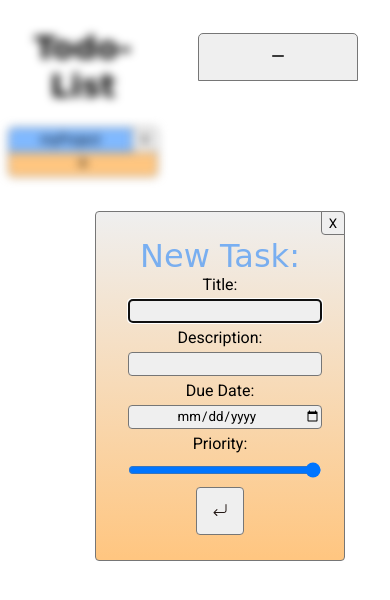
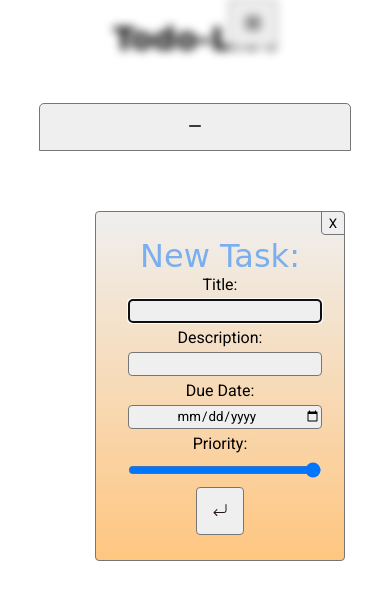
Before and after one commit to bbqbop/todo-list, a website built with webpack: page index.html in a window 390 px wide. Both pictures are taken after a click on the button "+ add new task (space)". Built offline with nearby package versions, Linux system fonts and the light colour scheme; a web font is replaced by a local one.

Commit message:
add hamburger button & media query

```diff
--- a/src/icons.js
+++ b/src/icons.js
@@ -1,4 +1,4 @@
-export { iconPlus, iconMinus, iconDelete, iconEnter };
+export { iconPlus, iconMinus, iconHamburger, iconEnter };
 
 const iconPlus = document.createElement('p');
 iconPlus.innerHTML = '<?xml version="1.0" ?><!-- Uploaded to: SVG Repo, www.svgrepo.com, Generator: SVG Repo Mixer Tools --><svg width="1rem" height="1rem" viewBox="0 0 24 24" xmlns="http://www.w3.org/2000/svg"><title/><g id="Complete"><g data-name="add" id="add-2"><g><line fill="none" stroke="#000000" stroke-linecap="round" stroke-linejoin="round" stroke-width="2" x1="12" x2="12" y1="19" y2="5"/><line fill="none" stroke="#000000" stroke-linecap="round" stroke-linejoin="round" stroke-width="2" x1="5" x2="19" y1="12" y2="12"/></g></g></g></svg>';
@@ -6,8 +6,8 @@ iconPlus.innerHTML = '<?xml version="1.0" ?><!-- Uploaded to: SVG Repo, www.svgr
 const iconMinus = document.createElement('p');
 iconMinus.innerHTML ='<svg width="1rem" height="1rem" viewBox="0 0 24 24" xmlns="http://www.w3.org/2000/svg" fill="#000000"><g id="SVGRepo_bgCarrier" stroke-width="0"></g><g id="SVGRepo_tracerCarrier" stroke-linecap="round" stroke-linejoin="round"></g><g id="SVGRepo_iconCarrier"> <title></title> <g id="Complete"> <g id="minus"> <line fill="none" stroke="#000000" stroke-linecap="round" stroke-linejoin="round" stroke-width="2" x1="4" x2="20" y1="12" y2="12"></line> </g> </g> </g></svg>';
 
-const iconDelete = document.createElement('p');
-iconDelete.innerHTML = '<svg width="2rem" height="2rem" viewBox="0 0 24 24" fill="none" xmlns="http://www.w3.org/2000/svg" transform="matrix(1, 0, 0, 1, 0, 0)"><g id="SVGRepo_bgCarrier" stroke-width="0"></g><g id="SVGRepo_tracerCarrier" stroke-linecap="round" stroke-linejoin="round"></g><g id="SVGRepo_iconCarrier"> <path d="M7.70015 6.35982L3.53349 11.3598C3.22445 11.7307 3.22445 12.2693 3.53349 12.6402L7.70015 17.6402C7.89015 17.8682 8.1716 18 8.46838 18H18C19.6569 18 21 16.6569 21 15V9C21 7.34315 19.6569 6 18 6H8.46837C8.1716 6 7.89015 6.13182 7.70015 6.35982Z" stroke="#000000" stroke-width="2" stroke-linecap="round" stroke-linejoin="round"></path> <path d="M15 10L13 12M13 12L11 14M13 12L11 10M13 12L15 14" stroke="#000000" stroke-width="2" stroke-linecap="round" stroke-linejoin="round"></path> </g></svg>';
+const iconHamburger = document.createElement('p');
+iconHamburger.innerHTML = '<svg width="1.5rem" height="1.5rem" viewBox="0 0 24 24" fill="none" xmlns="http://www.w3.org/2000/svg"><g id="SVGRepo_bgCarrier" stroke-width="0"></g><g id="SVGRepo_tracerCarrier" stroke-linecap="round" stroke-linejoin="round"></g><g id="SVGRepo_iconCarrier"> <g id="Menu / Hamburger_MD"> <path id="Vector" d="M5 17H19M5 12H19M5 7H19" stroke="#000000" stroke-width="2" stroke-linecap="round" stroke-linejoin="round"></path> </g> </g></svg>';
 
 const iconEnter = document.createElement('p');
 iconEnter.innerHTML = '<svg height="2.5rem" width="2.5rem" version="1.1" id="图层_1" xmlns="http://www.w3.org/2000/svg" xmlns:xlink="http://www.w3.org/1999/xlink" viewBox="0 0 40 40" enable-background="new 0 0 40 40" xml:space="preserve" fill="#000000"><g id="SVGRepo_bgCarrier" stroke-width="0"></g><g id="SVGRepo_tracerCarrier" stroke-linecap="round" stroke-linejoin="round"></g><g id="SVGRepo_iconCarrier"> <g> <g> <g> <g> <path fill="#231815" d="M14,22h10c0.8,0,1.5-0.7,1.5-1.5v-6c0-0.3,0.2-0.5,0.5-0.5s0.5,0.2,0.5,0.5v6c0,1.4-1.1,2.5-2.5,2.5H14 V22z"></path> </g> <g> <path fill="#231815" d="M17,26c-0.1,0-0.3,0-0.4-0.1l-3-3c-0.2-0.2-0.2-0.5,0-0.7l3-3c0.2-0.2,0.5-0.2,0.7,0s0.2,0.5,0,0.7 l-2.6,2.6l2.6,2.6c0.2,0.2,0.2,0.5,0,0.7C17.3,26,17.1,26,17,26z"></path> </g> </g> </g> </g> </g></svg>'
--- a/src/index.js
+++ b/src/index.js
@@ -53,9 +53,16 @@ const UIController = (function eventListeners(){
         forms.forEach(form => form.reset())
     });
 
+    const hamburgerBtn = document.querySelector('.hamburgerBtn');
+    hamburgerBtn.addEventListener('click', () => {
+        const projectListWrapper = document.querySelector('.projectListWrapper');
+        projectListWrapper.classList.toggle('toggleProjectList');
+        handleUserInput.toggleBlur('hamburger');
+        handleUserInput.hamburgerOn = !handleUserInput.hamburgerOn;
+    })
+
     const addProjectBtn = document.querySelector('.addProjectBtn');
     addProjectBtn.addEventListener('click', (e) => {
-        if (handleUserInput.isFormOpen) return;
         handleUserInput.toggleForm('project');
     });
 
@@ -297,11 +304,16 @@ const handleUserInput = {
     }
     },
     toggleBlur : function(target) {
+        if (target === 'hamburger') {
+            const elementsToBlur = document.querySelector('.main')
+            elementsToBlur.classList.toggle('blur');
+        }
         if (target === 'task'){
             const elementsToBlur = document.querySelectorAll('.todoView, .focusTask, .projectSidebar');
             elementsToBlur.forEach(element => element.classList.toggle('blur'));
         }
-        else {
+        if (target === 'project') {
+            if (this.hamburgerOn) return;
             const elementsToBlur = document.querySelector('.main');
             elementsToBlur.classList.toggle('blur');
         }
@@ -310,7 +322,8 @@ const handleUserInput = {
         return parseInt(e.target.dataset.idx);
     },
     isFormOpen : false,
-    openForm : false
+    openForm : false,
+    hamburgerOn : false,
 }
 
 
--- a/src/style.css
+++ b/src/style.css
@@ -21,17 +21,59 @@
     gap: 20px;
 }
 
-/* @media screen and (max-width: 600px) {
+.hamburgerBtn {
+    position: absolute;
+    right: 0;
+    top: 0;
+    transform: scale(0);
+    border: solid 1px var(--gray);
+    height: 3rem;
+    width: 3rem;
+    display: flex;
+    align-items: center;
+    justify-content: center;
+    border-radius: 0 0 0 5px;
+}
+
+@media screen and (max-width: 600px) {
+    * {
+        margin: 0;
+    }
     .content {
-        display: grid;
-        grid-template-columns: 150px 1fr;
+        display: flex;
+        flex-direction: column;
+        align-items: center;
     }
-    .projectList {
-        display: none;
+    .projectSidebar h1 {
+        margin-top: 20px;
     }
-} */
+    .hamburgerBtn {
+        transform: scale(1);
+    }
+    .projectListWrapper {
+        background-color: #fff;
+        z-index: 2;
+        transform: scale(0);
+        position: absolute;
+        right: 0;
+        top: calc(3rem - 1px);
+        width: 33vw;
+    }
+    div.projectListWrapper.toggleProjectList {
+        transform: scale(1);
+    }
+    .main .todoView {
+        height: 30vh;
+    }
+    .main .todoView, .main .addTaskBtn {
+        width: 100%;
+    }
+}
+
+
 
 /* general settings */
+
 
 h1 {
     text-align: center;
--- a/src/ui.js
+++ b/src/ui.js
@@ -1,5 +1,5 @@
 import { projects } from "./index.js";
-import { iconPlus, iconMinus, iconEnter, iconDelete } from "./icons.js";
+import { iconPlus, iconMinus, iconEnter, iconHamburger } from "./icons.js";
 
 export default function initializeUI(){
 
@@ -29,15 +29,20 @@ export default function initializeUI(){
     const logo = document.createElement('h1');
     logo.textContent = 'Todo-List'
 
+    const hamburgerBtn = document.createElement('button');
+    hamburgerBtn.classList.add('hamburgerBtn');
+    hamburgerBtn.append(iconHamburger);
+
+    const projectListWrapper = document.createElement('div');
+    projectListWrapper.classList.add('projectListWrapper');
+
     const projectList = document.createElement('div');
     projectList.classList.add('projectList')
-    projectSidebar.append(logo, projectList)
+    // projectSidebar.append(logo, hamburgerBtn, projectList)
 
     const addProjectBtn = document.createElement('button');
     addProjectBtn.classList.add('addProjectBtn');
     addProjectBtn.append(iconPlus);
-
-    projectSidebar.append(addProjectBtn);
 
      // Add project form
 
@@ -62,7 +67,8 @@ export default function initializeUI(){
 
      projectFormWrapper.append(projectCloseBtn, projectForm);
 
-     projectSidebar.append(projectFormWrapper);
+     projectListWrapper.append(projectList, addProjectBtn, projectFormWrapper);
+     projectSidebar.append(logo, hamburgerBtn, projectListWrapper);
 
 
     // Task list
```
Also changed, not shown: dist/index.css, dist/main.js.
